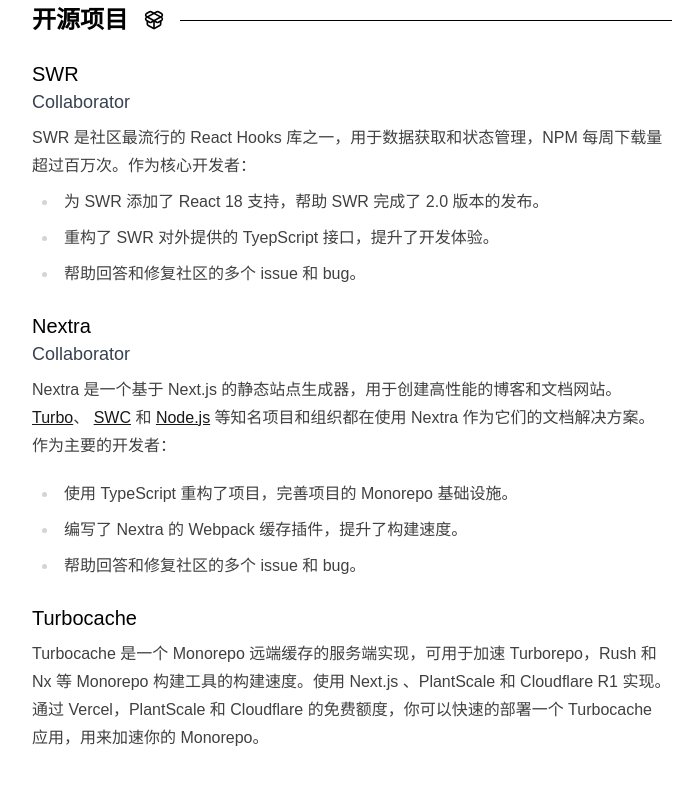
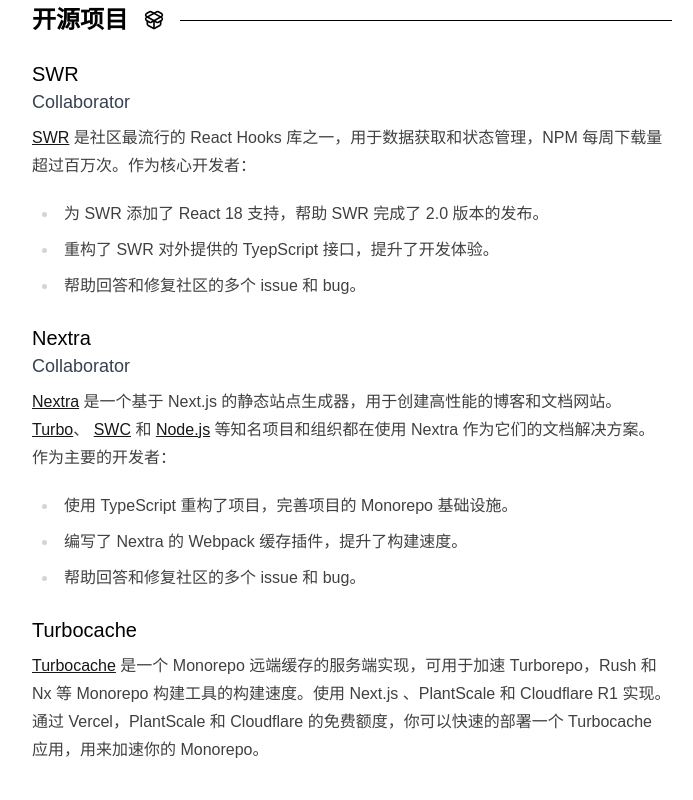
Before and after one commit to promer94/jianli, a Next.js app: page / in a window 1280 px wide. Shown: the part 1120-1920 px from the top of the page, without its empty margins (288-981 px from the left). Built offline with nearby package versions, Linux system fonts and the light colour scheme; no server answers.

Commit message:
add link

```diff
--- a/components/open-source.tsx
+++ b/components/open-source.tsx
@@ -66,7 +66,7 @@
         </div>
         <div className='text-gray-700 text-sm md:text-lg'>Collaborator</div>
         <div className='my-2 prose prose-sm prose-neutral max-w-none md:prose-base'>
-          SWR 是社区最流行的 React Hooks 库之一，用于数据获取和状态管理，NPM 每周下载量超过百万次。作为核心开发者：
+          <a href="https://github.com/vercel/swr">SWR</a> 是社区最流行的 React Hooks 库之一，用于数据获取和状态管理，NPM 每周下载量超过百万次。作为核心开发者：
           <ul>
             <li>为 SWR 添加了 React 18 支持，帮助 SWR 完成了 2.0 版本的发布。</li>
             <li>重构了 SWR 对外提供的 TyepScript 接口，提升了开发体验。</li>
@@ -86,7 +86,7 @@
         </div>
         <div className='text-gray-700 text-sm md:text-lg'>Collaborator</div>
         <div className='my-2 prose prose-sm prose-neutral max-w-none md:prose-base'>
-          Nextra 是一个基于 Next.js 的静态站点生成器，用于创建高性能的博客和文档网站。<a href='https://turbo.build' target='_blank'>Turbo</a>、 <a href="https://swc.rs" target='_blank'>SWC</a> 和 <a href='https://nodejs.org' target='_blank'>Node.js</a> 等知名项目和组织都在使用 Nextra 作为它们的文档解决方案。
+          <a href="https://github.com/shuding/nextra">Nextra</a> 是一个基于 Next.js 的静态站点生成器，用于创建高性能的博客和文档网站。<a href='https://turbo.build' target='_blank'>Turbo</a>、 <a href="https://swc.rs" target='_blank'>SWC</a> 和 <a href='https://nodejs.org' target='_blank'>Node.js</a> 等知名项目和组织都在使用 Nextra 作为它们的文档解决方案。
           作为主要的开发者：
           <ul>
             <li>使用 TypeScript 重构了项目，完善项目的 Monorepo 基础设施。</li>
@@ -106,7 +106,7 @@
           </a>
         </div>
         <div className='my-2 prose prose-sm prose-neutral max-w-none md:prose-base'>
-          Turbocache 是一个 Monorepo 远端缓存的服务端实现，可用于加速 Turborepo，Rush 和 Nx 等 Monorepo 构建工具的构建速度。使用 Next.js 、PlantScale 和 Cloudflare R1 实现。
+          <a href="https://github.com/promer94/turbocache">Turbocache</a> 是一个 Monorepo 远端缓存的服务端实现，可用于加速 Turborepo，Rush 和 Nx 等 Monorepo 构建工具的构建速度。使用 Next.js 、PlantScale 和 Cloudflare R1 实现。
           通过 Vercel，PlantScale 和 Cloudflare 的免费额度，你可以快速的部署一个 Turbocache 应用，用来加速你的 Monorepo。
         </div>
       </div>
```
